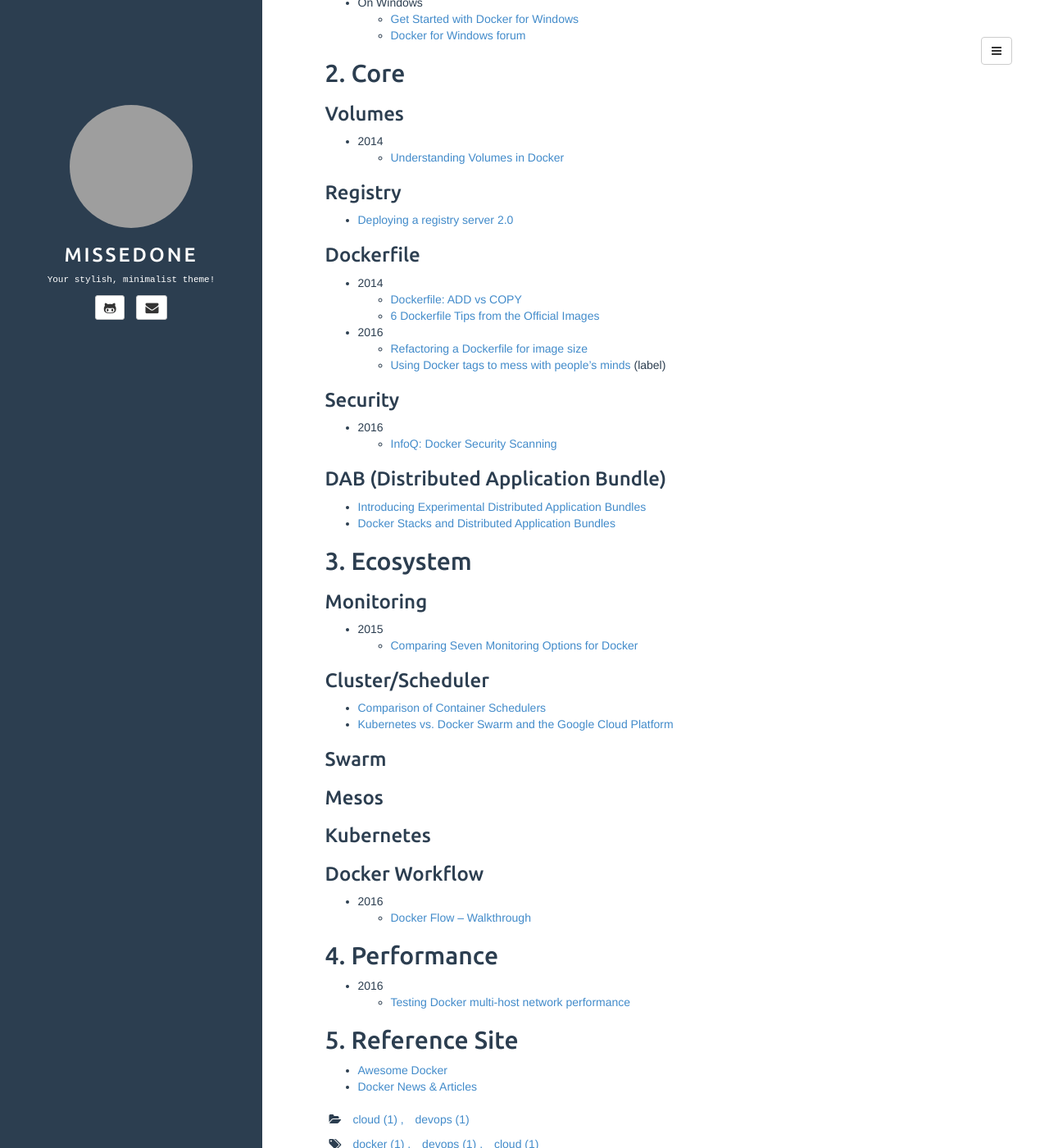
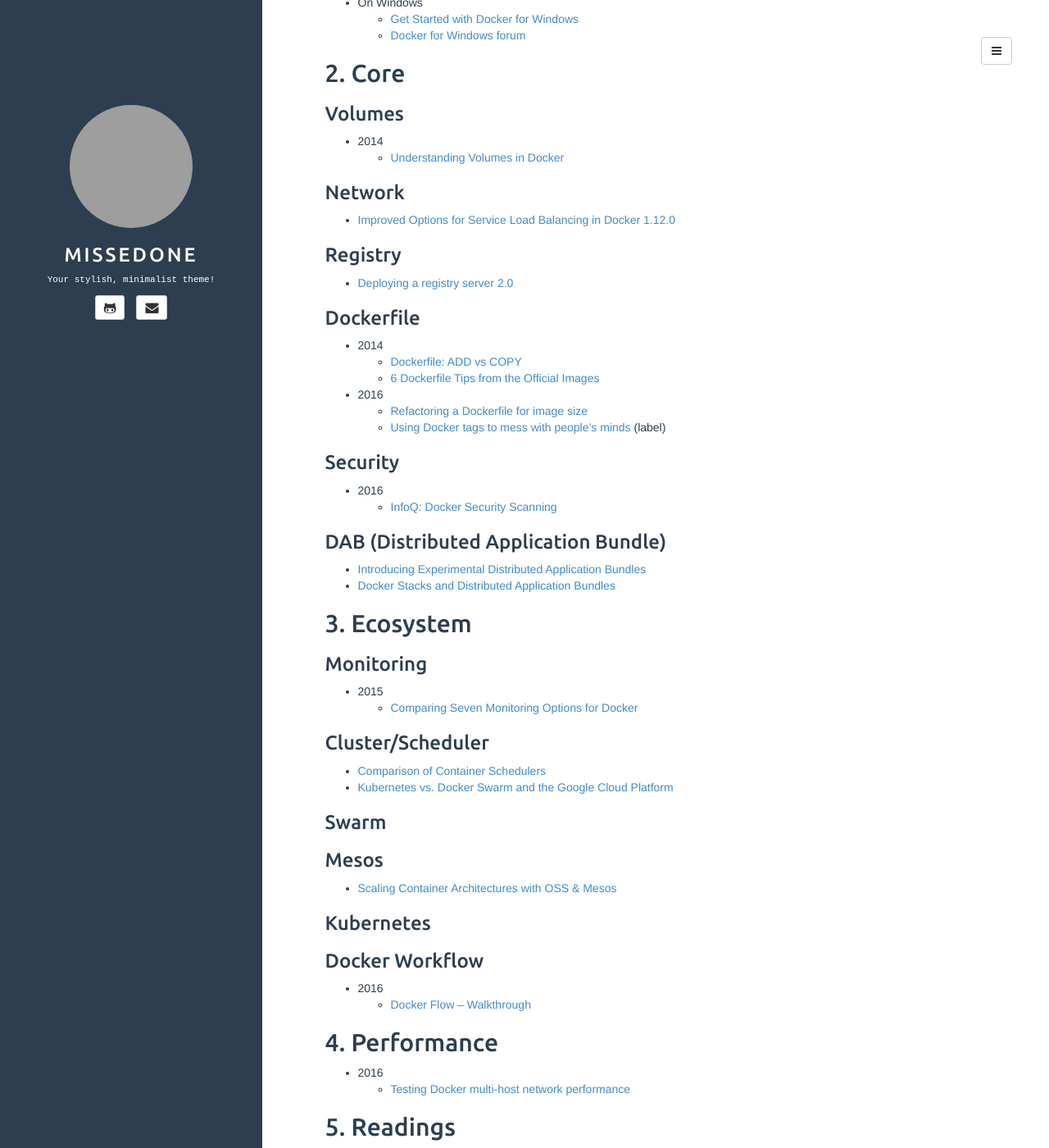
Before and after one commit to missedone/missedone.github.io, a Jekyll site: the page built from _posts/2016-06-03-Docker-References.md, in a window 1280 px wide and 1400 px high, scrolled down 390 px. Shown: the whole window at 82% size. Built offline with Jekyll 4.4.1, drawn with Linux system fonts in a browser that asks for light colours; some of the changed text lies outside the part shown; grey boxes are pictures that could not be loaded.

Commit message:
add more docker articles

```diff
--- a/_posts/2016-06-03-Docker-References.md
+++ b/_posts/2016-06-03-Docker-References.md
@@ -27,6 +27,10 @@ description: the collection of Docker relate articles.
 
 * 2014
   * [Understanding Volumes in Docker](http://container-solutions.com/understanding-volumes-docker/)
+
+### Network
+
+* [Improved Options for Service Load Balancing in Docker 1.12.0](https://www.infoq.com/news/2016/08/docker-service-load-balancing)
 
 ### Registry
 
@@ -67,6 +71,8 @@ description: the collection of Docker relate articles.
 
 ### Mesos
 
+* [Scaling Container Architectures with OSS & Mesos](https://www.infoq.com/presentations/two-sigma-containers)
+
 ### Kubernetes
 
 ### Docker Workflow
@@ -79,7 +85,11 @@ description: the collection of Docker relate articles.
 * 2016
   * [Testing Docker multi-host network performance](http://planet.mysql.com/entry/?id=5997399)
 
-## 5. Reference Site
+## 5. Readings
+
+* [http://thenewstack.io/docker-fork-talk-split-now-table/](http://thenewstack.io/docker-fork-talk-split-now-table/)
+
+## 6. Reference Site
 
 * [Awesome Docker](https://github.com/veggiemonk/awesome-docker)
 * [Docker News & Articles](http://docker-software-inc.scoop.it/t/docker-by-docker)
```
